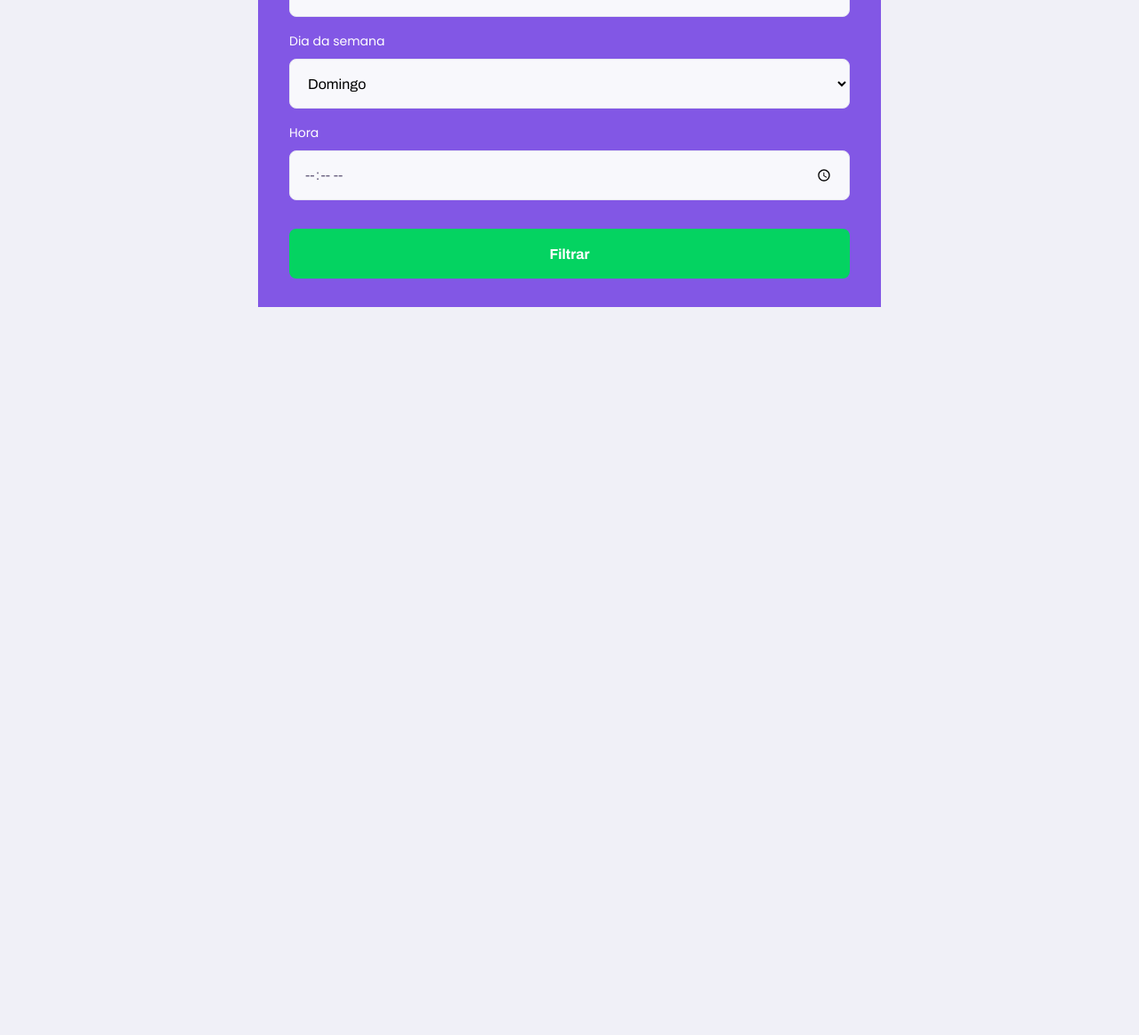
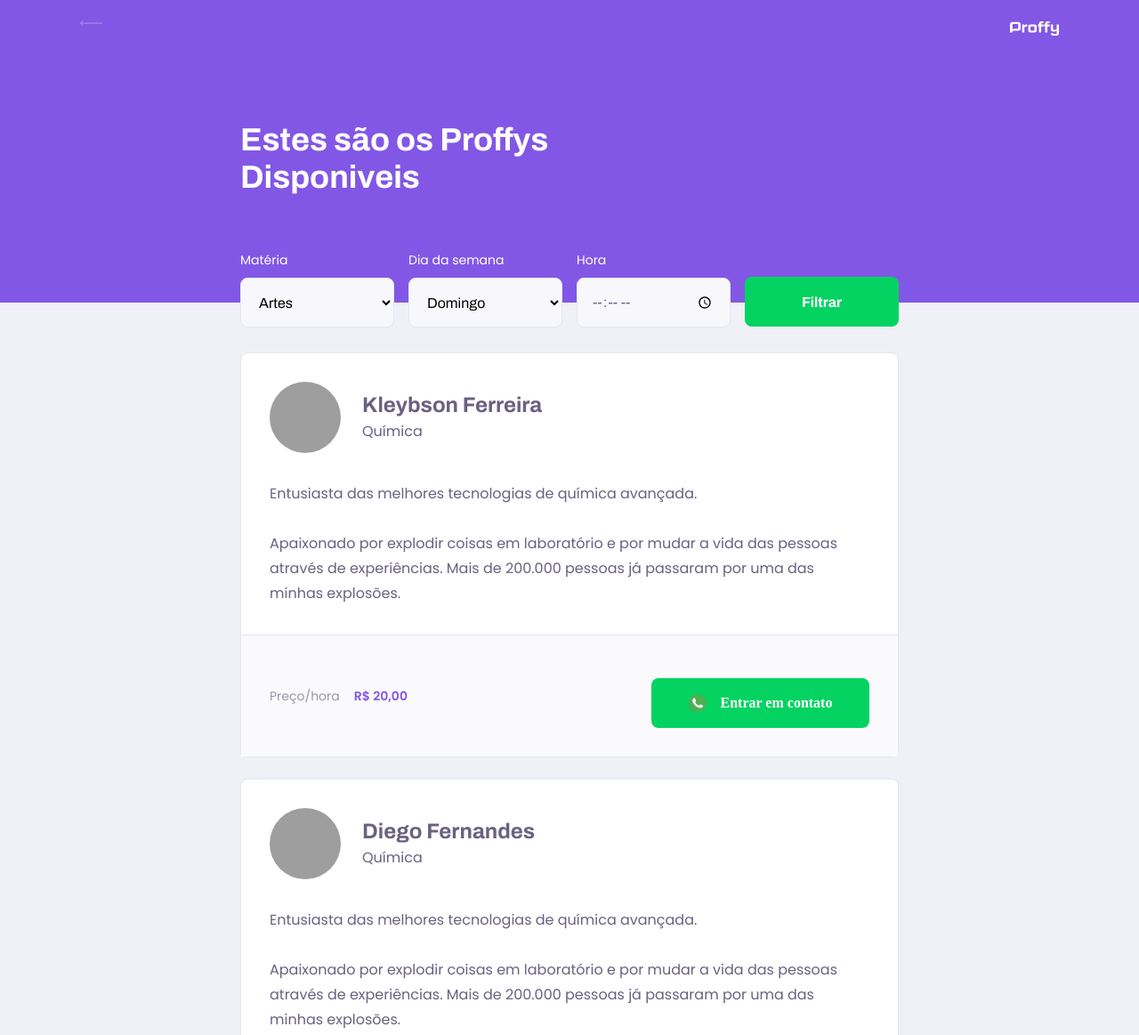
Before and after one commit to KleybsonFerreira/Projeto-Next, a plain HTML site: page study.html in a window 1280 px wide. Shown: the top 1163 px of the page at 89% size. Before the commit the page ends 1040 px from the top, so only its background shows below. Drawn offline with Linux system fonts and the light colour scheme; grey boxes are pictures that could not be loaded.

Commit message:
Final-second-day-NLW

```diff
--- a/css/partials/page-study.css
+++ b/css/partials/page-study.css
@@ -1,12 +1,12 @@
 #page-study #container{
     width: 100vw;
-    height: 100vw;
+    height: 100vh;
 }
 
 .page-header{
-    background-color: var(--color-primary);
+   background-color: var(--color-primary);
     display: flex;
-    flex-direction: column;
+   flex-direction: column;
 }
 .top-bar-container{
     width: 90%;
@@ -31,6 +31,7 @@
 .page-header .header-content{
     width: 90%;
     margin: 3.2rem auto;
+    position: relative;
 }
 .page-header .header-content strong{
     font: 700 3.6rem archivo;
@@ -67,7 +68,7 @@
     margin-top: 3.2rem;
 
 }
-search-teachers button:hover{
+#search-teachers button:hover{
     background-color: var(--color-secondary-dark);
 }
 
@@ -103,3 +104,158 @@
     right: 1.6rem;
     bottom: 0;
 }
+
+#page-study main{
+    margin: 3.2rem auto;
+    width: 90%;
+}
+
+.teacher-item{
+    background-color: var(--color-box-base);
+    border: 1px solid var(--color-line-in-white);
+    border-radius: .8rem;
+    margin-top: 2.4rem;
+}
+.teacher-item header{
+    padding: 3.2rem 2rem;
+    display: flex;
+    align-items: center;
+}
+.teacher-item header img{
+    width: 8rem;
+    height: 8rem;
+    border-radius: 50%;
+}
+.teacher-item header div{
+    margin-left: 2.4rem;
+}
+
+.teacher-item header div strong{
+    font: 700 2.4rem Archivo;
+    display: block;
+    color: var(color-text-title);
+}
+
+.teacher-item header div span{
+    font-size: 1.6rem;
+    display: block;
+    margin-top: .4rem;
+}
+
+.teacher-item > p{
+    padding: 0 2rem;
+    font-size: 1.6rem;
+    line-height: 2.8rem;
+}
+
+.teacher-item footer{
+    padding: 3.2rem 2rem;
+    background-color: var(--color-box-footer);
+    border-top:1px solid var(--color-line-in-white);
+    margin-top: 3.2rem;
+    display:flex;
+    align-items: center;
+    justify-content: space-between;
+
+}
+
+.teacher-item footer p{
+    font-size: 1.4rem;
+    line-height: 2.4rem;
+    color: var(--color-text-complement);
+}
+
+.teacher-item footer p strong{
+    font: size 1.6rem;
+    color: var(--color-primary);
+    display: block;
+}
+
+.teacher-item footer button{
+    width: 20rem;
+    height: 5.6rem;
+    background: var(--color-secondary);
+    color:var(--color-button-text);
+    border: 0;
+    border-radius: .8rem;
+    cursor: pointer;
+    font: 700 1.4rem Archevo;
+
+    display: flex;
+    align-items: center;
+    justify-content: space-evenly;
+
+    text-decoration: none;
+
+    transition:background 0.2s;
+    margin-top: 1.6rem;
+}
+
+.teacher-item footer button:hover{
+    background: var(--color-secondary-dark);
+
+}
+
+@media (min-width:700px){
+    #page-study #container{
+        max-width:100vw
+    }
+
+    .page-header{
+        height: 340px;
+    }
+    .page-header .top-bar-container{
+        max-width: 1100px;
+    }
+    .page-header .header-content{
+        max-width: 740px;
+        margin: 0 auto;
+        flex: 1 1;
+        padding-bottom: 48px;
+        display: flex;
+        flex-direction: column;
+        justify-content: center;
+    }
+    .page-header .header-content strong{
+        max-width: 350px;
+    }
+
+    .teacher-item header,
+    .teacher-item footer{
+        padding: 32px;
+    }
+    #search-teachers {
+        display: grid;
+        grid-template-columns: repeat(4,1fr);
+        gap: 16px;
+        position: absolute;
+        bottom: -28px;
+
+    }
+    #page-study main{
+        padding: 32px 0;
+        max-width: 740px;
+        margin: 0 auto;
+    }
+    #search-teachers .select-block {
+        margin-bottom: 0;
+    }
+    .teacher-item > p{
+        padding: 0 32px;
+    }
+
+    .teacher-item footer p strong{
+        display: initial;
+        margin-left: 16px;
+    }
+    .teacher-item footer button{
+        width: 245px;
+        font-size: 16px;
+        justify-content: center;
+    }
+    .teacher-item footer button img{
+        margin-right: 16px;
+    }
+
+
+}
--- a/study.html
+++ b/study.html
@@ -55,8 +55,55 @@
                    </div>
                    <button type="submit">Filtrar</button>
                </form>
+
+
            </div>
        </header>
+       <main>
+           <article class="teacher-item">
+    <header>
+        <img
+            src="https://avatars0.githubusercontent.com/u/68382633?s=460&u=0710552a592fb51f9fb0f310732e6af3fb5ae234&v=4"
+            alt="Kleybson Ferreira">
+        <div>
+            <strong>Kleybson Ferreira</strong>
+            <span>Química</span>
+        </div>
+    </header>
+
+    <p>Entusiasta das melhores tecnologias de química avançada.<br><br>Apaixonado por explodir coisas em laboratório e por mudar a vida das pessoas através de experiências. Mais de 200.000 pessoas já passaram por uma das minhas explosões.</p>
+
+    <footer>
+        <p>Preço/hora<strong>R$ 20,00</strong>
+        </p>
+        <button type="button">
+            <img src="/images/icons/whatsapp.svg" alt="Whatsapp">Entrar em contato
+        </button>
+    </footer>
+</article>
+
+<article class="teacher-item">
+    <header>
+        <img
+            src="https://avatars2.githubusercontent.com/u/2254731?s=460&amp;u=0ba16a79456c2f250e7579cb388fa18c5c2d7d65&amp;v=4"
+            alt="Diego Fernandes">
+        <div>
+            <strong>Diego Fernandes</strong>
+            <span>Química</span>
+        </div>
+    </header>
+
+    <p>Entusiasta das melhores tecnologias de química avançada.<br><br>Apaixonado por explodir coisas em laboratório e por mudar a vida das pessoas através de experiências. Mais de 200.000 pessoas já passaram por uma das minhas explosões.</p>
+
+    <footer>
+        <p>Preço/hora<strong>R$ 20,00</strong>
+        </p>
+        <button type="button">
+            <img src="/images/icons/whatsapp.svg" alt="Whatsapp">Entrar em contato
+        </button>
+    </footer>
+</article>
+       </main>
     </div>
 </body>
 </html>
```
